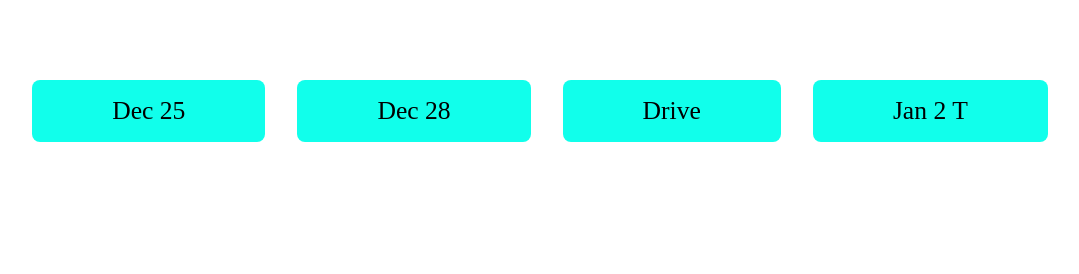
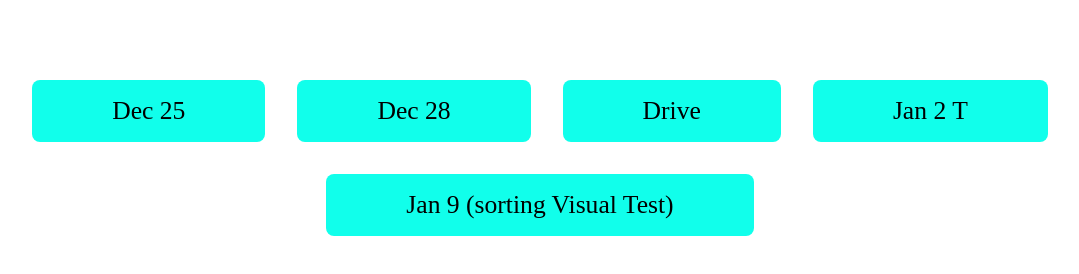
Before and after one commit to sachinpundir1/Ad, a plain HTML site: page index.html in a window 1280 px wide. Shown: the whole page, without its empty margins (100-1179 px from the left). Drawn offline with Linux system fonts and the light colour scheme.

Commit message:
update index html file for sorting

```diff
--- a/index.html
+++ b/index.html
@@ -43,6 +43,10 @@
             <a class="linkto">
                 <label>Jan 2 T</label>
             </a>
+
+            <a class="linkto">
+                <label>Jan 9 (sorting Visual Test)</label>
+            </a>
         </div>
     </div>
 
```
